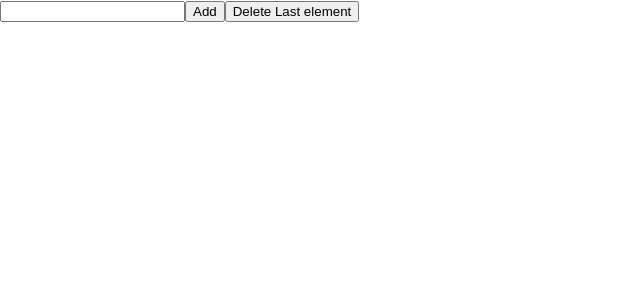
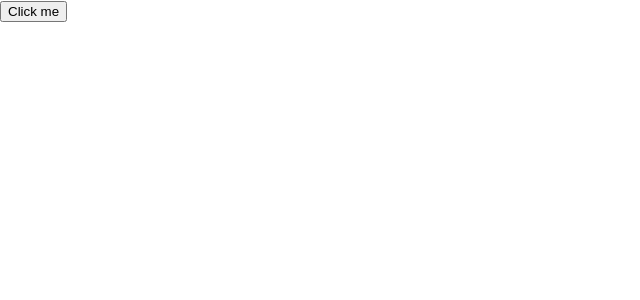
Before and after one commit to ananthsekar007/react-demo, a React (Create React App) app: page / in a window 1280 px wide. Shown: the top 300 px of the page, without its empty margins (0-640 px from the left). Built offline with nearby package versions, Linux system fonts and the light colour scheme.

Commit message:
[Ananth] Adds fetch requests

```diff
--- a/package.json
+++ b/package.json
@@ -7,6 +7,7 @@
     "@testing-library/jest-dom": "^5.11.4",
     "@testing-library/react": "^11.1.0",
     "@testing-library/user-event": "^12.1.10",
+    "axios": "^0.21.1",
     "react": "^17.0.2",
     "react-dom": "^17.0.2",
     "react-scripts": "4.0.3",
--- /dev/null
+++ b/src/Fetch.js
@@ -0,0 +1,40 @@
+import { StepConnector } from "@material-ui/core";
+import React, {useState} from "react";
+import axios from "axios";
+export default function Fetch() {
+
+    const [data, setData] = useState({});
+
+    const iterateData = () => {
+        for (let [key, value] of Object.entries(data)) {
+            console.log(`${key}: ${value}`);
+        }
+    }
+
+    const dogBreed =async() => {
+        axios.get("https://dog.ceo/api/breeds/list/all")
+        .then((response) => {
+            setData(response.data.message);
+        })
+        .then(() => {
+            iterateData();
+        })
+
+    }
+
+    return(
+        <div>
+            {
+                Object.keys(data).map((key, index) => {
+                    return(
+                        <div>
+                        <p>key: {key}</p>
+                        <p>value: {data[key]}</p>
+                        </div>
+                    )
+                })
+            }
+            <button onClick={dogBreed}> Click me </button>
+        </div>
+    )
+}
--- a/src/index.js
+++ b/src/index.js
@@ -3,11 +3,12 @@ import ReactDOM from 'react-dom';
 import './index.css';
 import App1 from './App';
 import Todo from "./Todo";
+import Fetch from "./Fetch";
 import reportWebVitals from './reportWebVitals';
 
 ReactDOM.render(
   <React.StrictMode>
-    <Todo />
+    <Fetch />
   </React.StrictMode>,
   document.getElementById('root')
 );
```
Also changed, not shown: 1 other file (tests, documents, lock files or other folders).
